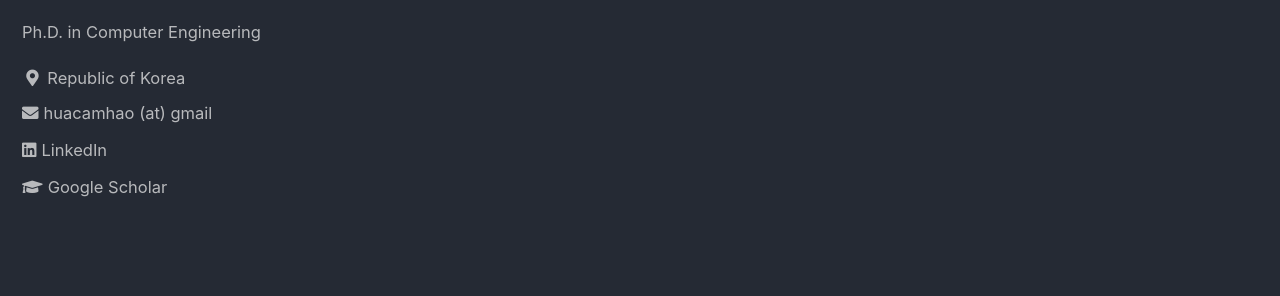
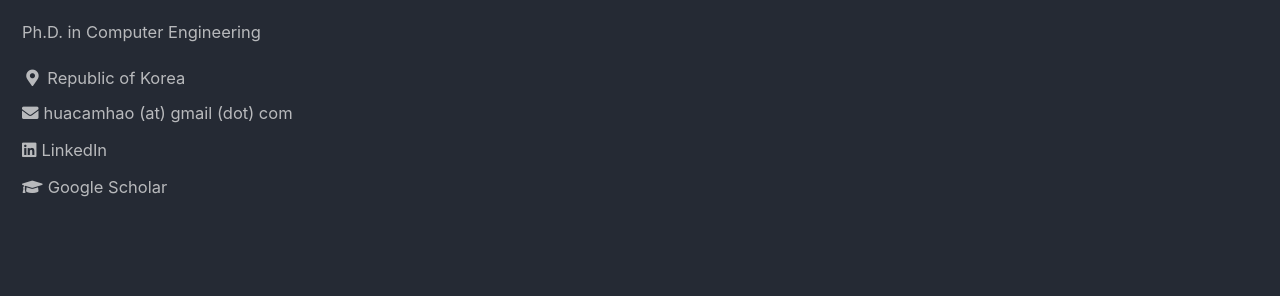
Before and after one commit to camhao168/camhao168.github.io, a Jekyll site: the page built from index.html, in a window 1280 px wide. Shown: the part 254-550 px from the top of the page. Built offline with Jekyll 4.4.1, drawn with Linux system fonts in a browser that asks for light colours; cached includes are drawn as plain includes; the list of posts is cut into pages by our own code.

Commit message:
Update _config.yml

```diff
--- a/_config.yml
+++ b/_config.yml
@@ -109,7 +109,7 @@ author:
   bio              : "Ph.D. in Computer Engineering"
   location         : "Republic of Korea"
   links:
-    - label: "huacamhao (at) gmail"
+    - label: "huacamhao (at) gmail (dot) com"
       icon: "fas fa-envelope"
       url: "https://camhao168.github.io"
     - label: "LinkedIn"
```
